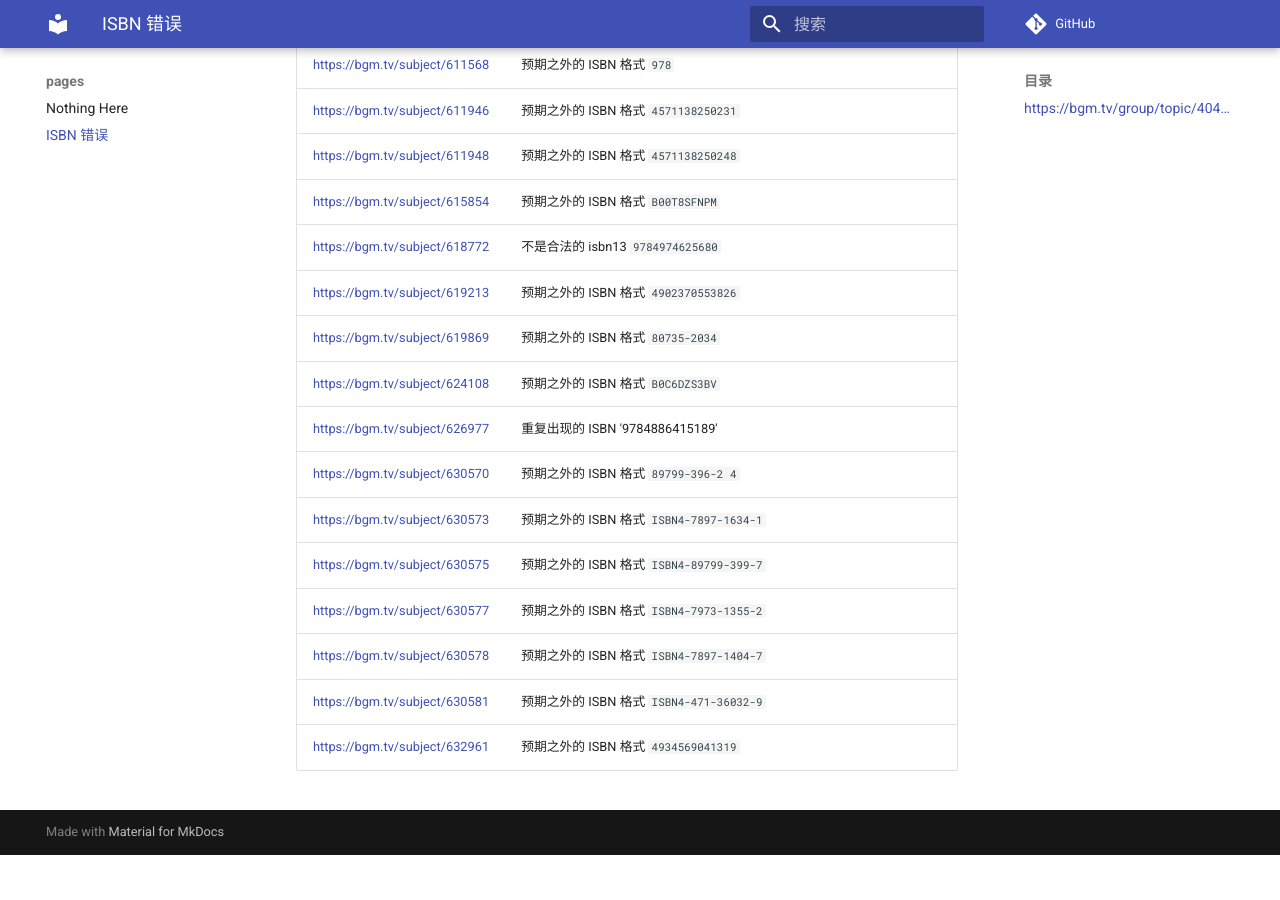
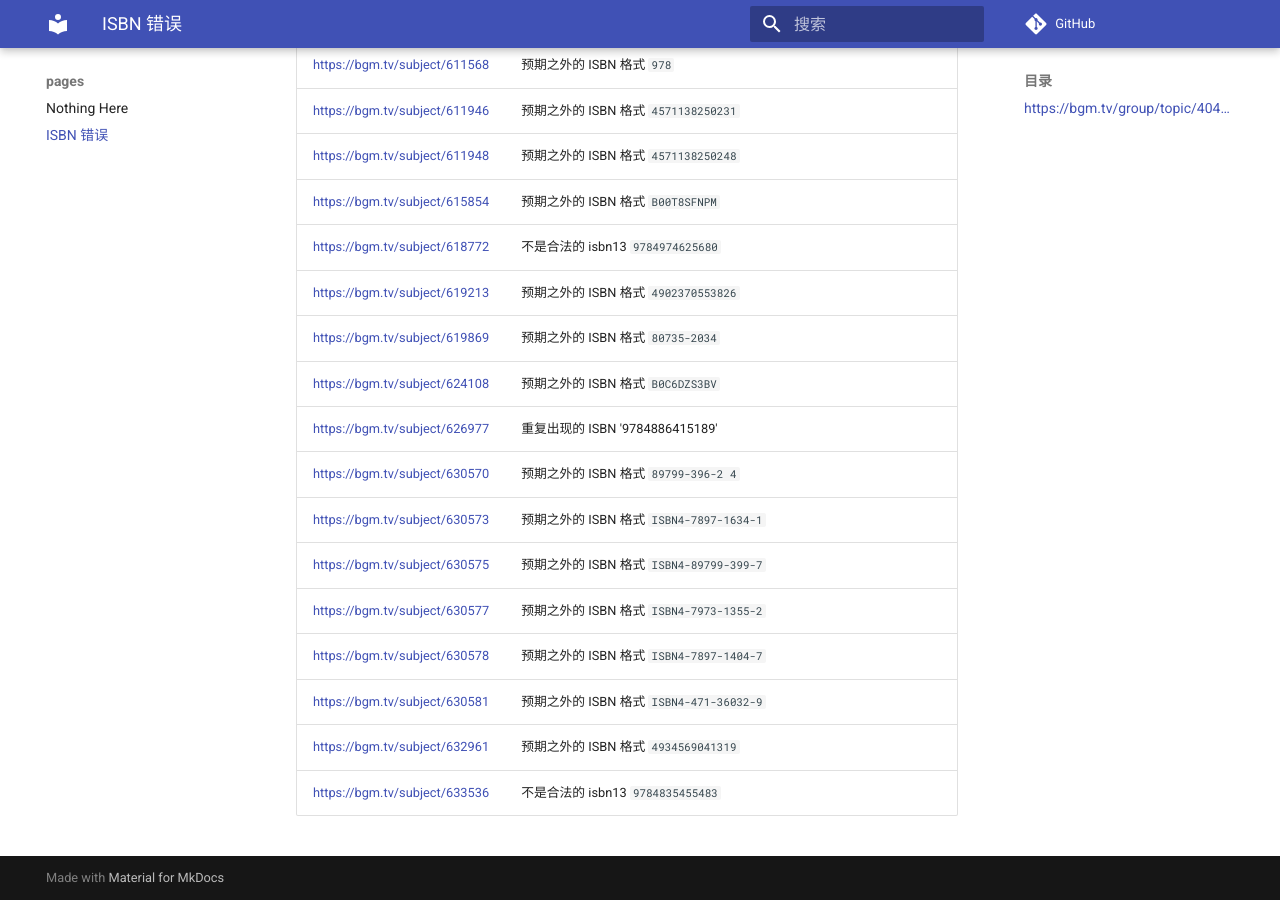
Before and after one commit to trim21/bangumi-pages, an MkDocs documentation site: the page built from docs/isbn.md, in a window 1280 px wide and 900 px high, scrolled down 9642 px. Built offline with MkDocs 1.6.1 and Material for MkDocs 9.7.7, drawn with Linux system fonts in a browser that asks for light colours; comment, search, counter and statistics services are not loaded; before the commit the page ends 10497 px from its top, so only the background shows below that; part of the change alters nothing that is shown.

Commit message:
update isbn.md

```diff
--- a/docs/isbn.md
+++ b/docs/isbn.md
@@ -1,7 +1,7 @@
 # ISBN 错误
 ## <https://bgm.tv/group/topic/404801>
 
-total 222
+total 223
 
 | url | error |
 | --- |  ---  |
@@ -227,3 +227,4 @@ total 222
 | <https://bgm.tv/subject/630578> | 预期之外的 ISBN 格式 `ISBN4-7897-1404-7` |
 | <https://bgm.tv/subject/630581> | 预期之外的 ISBN 格式 `ISBN4-471-36032-9` |
 | <https://bgm.tv/subject/632961> | 预期之外的 ISBN 格式 `4934569041319` |
+| <https://bgm.tv/subject/633536> | 不是合法的 isbn13 <code>9784835455483</code> |
```
